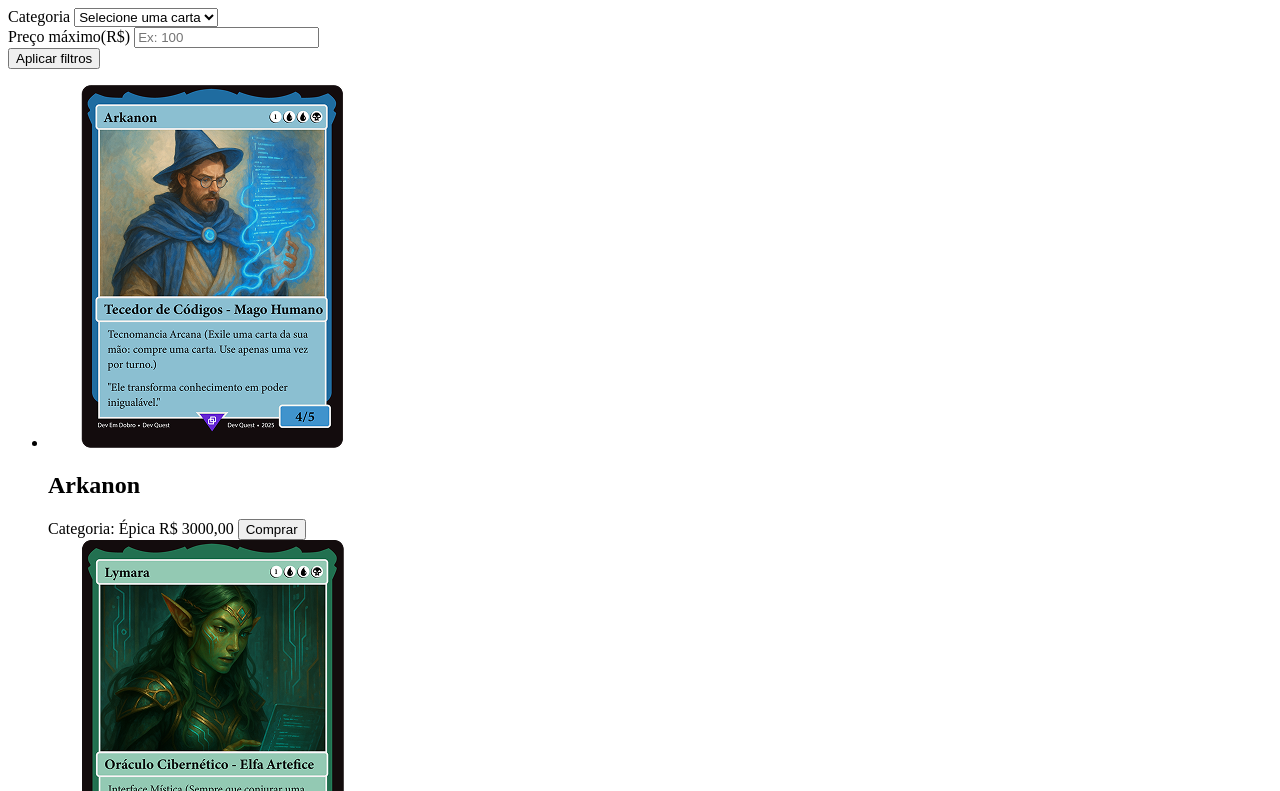
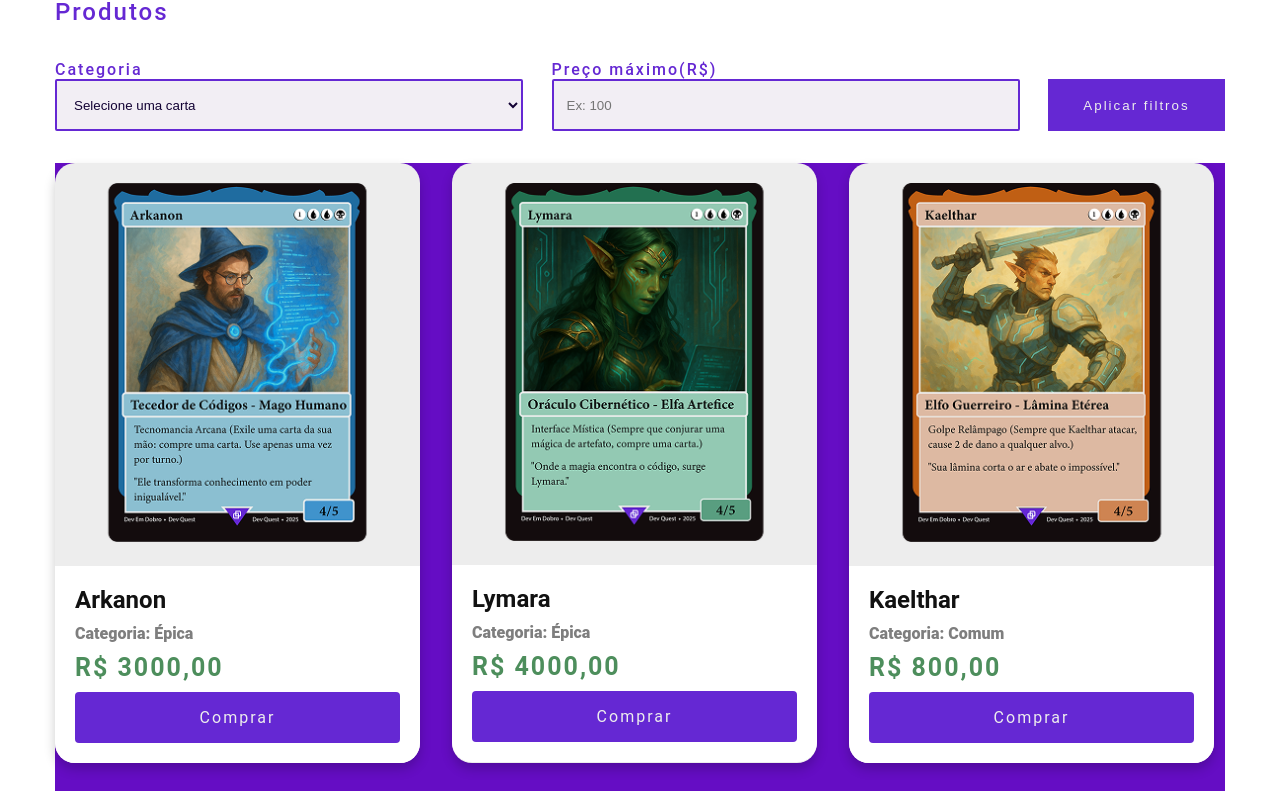
Before and after one commit to Roberta-Matos/Projeto-Dev-em-dobro, a plain HTML site: page index.html in a window 1280 px wide. Shown: the part 143-934 px from the top of the page. Drawn offline with Linux system fonts and the light colour scheme.

Commit message:
Foi adicionado link pro css no html e adicionado estilo os estilos com CSS

```diff
--- a/index.html
+++ b/index.html
@@ -7,14 +7,16 @@
     <link rel="preconnect" href="https://fonts.googleapis.com">
 <link rel="preconnect" href="https://fonts.gstatic.com" crossorigin>
 <link href="https://fonts.googleapis.com/css2?family=Poppins:ital,wght@0,100;0,200;0,300;0,400;0,500;0,600;0,700;0,800;0,900;1,100;1,200;1,300;1,400;1,500;1,600;1,700;1,800;1,900&display=swap" rel="stylesheet">
+<link rel="stylesheet" href="./src/css/reset.css">
+<link rel="stylesheet" href="./src/css/estilos.css">
 </head>
 <body>
     <header class="cabecalho">
         <img src="./src/imagens/logo.png" alt="Logo MagickIa">
     </header>
     <main class="container">
-      <h1 class="Produtos">Produtos</h1>
-      <div class="Filtros">
+      <h1 class="produtos">Produtos</h1>
+      <div class="filtros">
         <div class="categorias-cartas">
             <label for="categoria">Categoria</label>
             <select id="categoria" class="categoria">
@@ -28,7 +30,7 @@
           <label for="preco">Preço máximo(R$)</label>
           <input type="text" id="preço" class="preco" placeholder="Ex: 100">
         </div>
-        <button class="btn -filtrar">Aplicar filtros</button>
+        <button class="btn-filtrar">Aplicar filtros</button>
       </div>
             <ul class="cartas">
                 <li class="carta" data-categoria="Épica" data-preco="3000">
@@ -37,7 +39,7 @@
                         <h2 class="nome-personagem">Arkanon</h2>
                         <span class="categoria">Categoria: Épica</span>
                         <span class="preco">R$ 3000,00</span>
-                        <button class="btn-comprar">Comprar</button>
+                        <a href="http://wa.me/5517981912971?text=Olá, quero comprar a carta Arkanon!" class="btn-comprar" target="_blank">Comprar</a>
                     </div>
                 </li>
                 <li class="carta" data-categoria="Épica" data-preco="4000">
@@ -46,7 +48,7 @@
                         <h2 class="nome-personagem">Lymara</h2>
                         <span class="categoria">Categoria: Épica</span>
                         <span class="preco">R$ 4000,00</span>
-                        <button class="btn-comprar">Comprar</button>
+                        <a href="http://wa.me/5517981912971?text=Olá, quero comprar a carta Lymara!" class="btn-comprar" target="_blank">Comprar</a>
                     </div>
                 </li>
                 <li class="carta" data-categoria="Comum" data-preco="800">
@@ -55,7 +57,7 @@
                         <h2 class="nome-personagem">Kaelthar</h2>
                         <span class="categoria">Categoria: Comum</span>
                         <span class="preco">R$ 800,00</span>
-                        <button class="btn-comprar">Comprar</button>
+                         <a href="http://wa.me/5517981912971?text=Olá, quero comprar a carta Kaelthar!" class="btn-comprar" target="_blank">Comprar</a>
                     </div>
                 </li>
                 <li class="carta" data-categoria="Rara" data-preco="1500">
@@ -64,7 +66,7 @@
                         <h2 class="nome-personagem">Maldrik</h2>
                         <span class="categoria">Categoria: Rara</span>
                         <span class="preco">R$ 1500,00</span>
-                        <button class="btn-comprar">Comprar</button>
+                         <a href="http://wa.me/5517981912971?text=Olá, quero comprar a carta Maldrik!" class="btn-comprar" target="_blank">Comprar</a>
                     </div>
                 </li>
                 <li class="carta" data-categoria="Comum" data-preco="600">
@@ -73,7 +75,7 @@
                         <h2 class="nome-personagem">Drahven</h2>
                         <span class="categoria">Categoria: Comum</span>
                         <span class="preco">R$ 600,00</span>
-                        <button class="btn-comprar">Comprar</button>
+                         <a href="http://wa.me/5517981912971?text=Olá, quero comprar a carta Drahven!" class="btn-comprar" target="_blank">Comprar</a>
                     </div>
                 </li>
                 <li class="carta" data-categoria="Comum" data-preco="400">
@@ -82,13 +84,13 @@
                         <h2 class="nome-personagem">Nyxsombra</h2>
                         <span class="categoria">Categoria: Comum</span>
                         <span class="preco">R$ 400,00</span>
-                        <button class="btn-comprar">Comprar</button>
+                         <a href="http://wa.me/5517981912971?text=Olá, quero comprar a carta Nyxsombra!" class="btn-comprar" target="_blank">Comprar</a>
                     </div>
                 </li>
         </div>
        </li>
       </ul>
     </main>
-    <footer class="rodape"></footer>
+    <footer class="rodape">@2025 -Todos os direitos reservados</footer>
 </body>
 </html
--- /dev/null
+++ b/src/css/estilos.css
@@ -0,0 +1,153 @@
+body {
+    font-family: "Roboto", sans-serif;
+}
+
+.cabecalho {
+    background-color: #0E0027;
+    display: flex;
+    justify-content: center;
+    padding: 10px;
+    margin-bottom: 60px;
+}
+
+.container{
+    max-width: 1170px;
+    margin: 0 auto;
+}
+
+.container .produtos{
+    color: #6528D3;
+    font-size: 24px;
+    font-weight: 500;
+    margin-bottom: 32px;
+    line-height: 32px;
+    letter-spacing: 2px;
+}
+
+.container .filtros{
+    display: flex;
+    justify-content: space-between;
+    flex-wrap: wrap;
+    margin-bottom: 32px;
+}
+
+.container .categorias-cartas, .container .preco-cartas{
+    display: flex;
+    flex-direction: column;
+    width: 40%;
+}
+
+.container label{
+    letter-spacing: 2px;
+    font-weight: 500;
+    color: #6528D3;
+}
+
+.container .categorias-cartas select, .container .preco-cartas input{
+    padding: 16px 13px;
+    border-radius: 2px;
+    border: 2px solid  #6528D3;
+    background-color: #f2eef4;
+    color: #130234;
+    height: 52px;
+}
+
+.container  select:focus, .container input:focus,
+.container  select:focus-visible, .container input:focus-visible{
+    outline: none;
+}
+.container select:categoria {
+    appearance: none;
+    background: url(../imagens/seta-para-baixo.png) 97% center no-repeat;
+}
+
+.container .filtros .btn-filtrar{
+    border:none;
+    background-color: #6528D3;
+    color: #ededed;
+    padding: 16px 32px;
+    font-weight: 500;
+    align-self: end;
+    width: 177px;
+    height: 52px;
+    cursor: pointer;
+    letter-spacing: 2px;
+    transition: 0.3s;
+}
+
+.container .filtros .btn-filtrar:hover{
+    background-color: #33008f;
+
+}
+
+.container .cartas {
+    background-color:rgb(101, 13, 196);
+    display: flex;
+    flex-wrap: wrap;
+    gap: 32px;
+    margin-top: 32px; ;
+}
+.container .cartas .carta{
+    max-width: 365px;
+    background-color: #ededed;
+    color: #0e0027;
+    border-radius: 20px;
+    box-shadow: 0 6px 12px rgba(0,0,0,0.2);
+}
+.container .carta img{
+    width: 100%;
+    appearance: none;
+    padding: 20px;
+}
+.container .carta .informacoes{
+    display: flex;
+    flex-direction: column;
+    gap: 10px;
+    background-color:#ffffff ;
+    padding: 20px;
+    border-bottom-left-radius: 20px;
+    border-bottom-right-radius: 20px;
+}
+.container .carta .informacoes .nome-personagem{
+    font-size: 24px;
+    font-weight:700;
+    color: #111111;
+}
+.container .carta .informacoes .preco{
+   font-size: 25px;
+   letter-spacing: 2px;
+   font-weight: 700;
+   color: #4d8e5c;
+}
+.container .carta .informacoes .categoria{
+    color: #7e7e7e;
+    font-weight: 800;
+}
+.container .carta .informacoes .btn-comprar{
+    color: #ededed;
+    background-color: #6528D3;
+    padding: 16px;
+    border-radius: 4px;
+    letter-spacing: 2px;
+    transition: 0.3s;
+    text-align: center;
+    text-decoration: none;
+}
+
+.container .carta .informacoes .btn-comprar:hover{
+    background-color: #33008f;
+}
+.rodape{
+    display: flex;
+    justify-content: center;
+    background-color: #6528D3;
+    color: #ededed;
+    padding: 20px;
+    margin-top: 60px;
+}
+.esconder{
+    display: none;
+}
+.mostrar{
+    display: block;
+}
--- /dev/null
+++ b/src/css/reset.css
@@ -0,0 +1,8 @@
+* {
+margin: 0;
+padding: 0;
+box-sizing: border-box;
+}
+ul {
+    list-style: none;
+}
```
